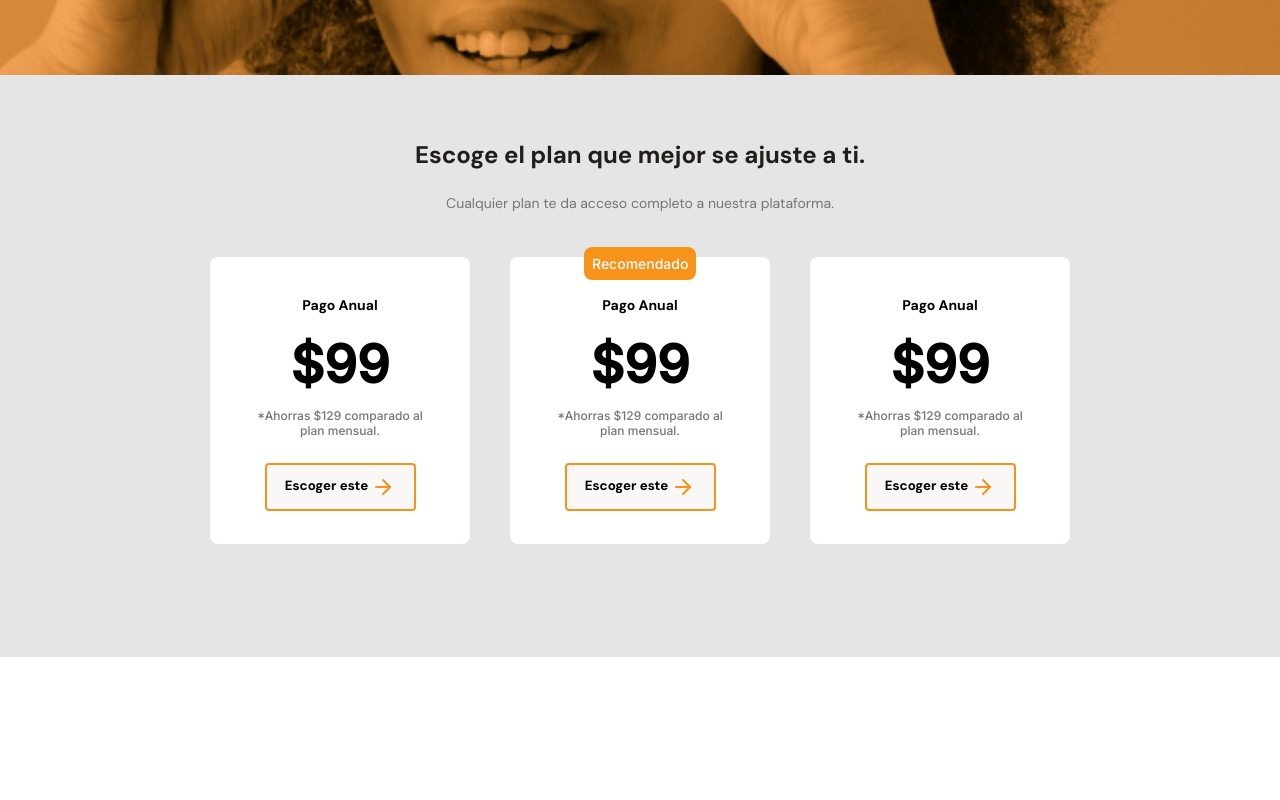
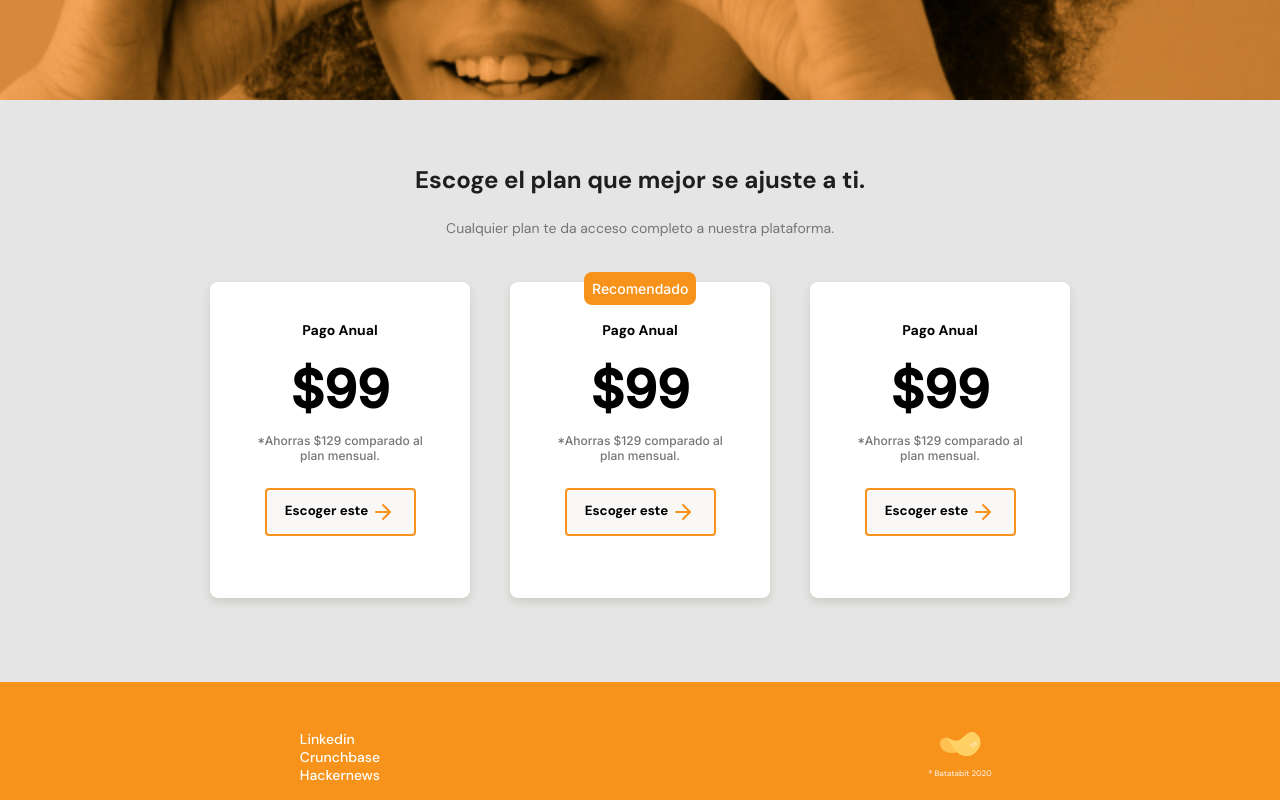
Before and after one commit to JuanHeis/batatabit-mobilfirst, a website: page index.html in a window 1280 px wide. Shown: the part 2000-2800 px from the top of the page. Before the commit the page ends 2657 px from the top, so only its background shows below. Drawn offline with Linux system fonts and the light colour scheme.

Commit message:
detalles

```diff
--- a/css/style.css
+++ b/css/style.css
@@ -40,12 +40,24 @@ html {
 - 4 visuales
 - 5 otros
 */
-
+.batatita-divider{
+    height: 24px;
+    width: 40px;
+    position: absolute;
+    top: -12px;
+    left: calc(50% - 20px);
+    background-image: url("../assets/icons/batata.svg");
+    background-size: cover;
+    background-position: center;
+    background-repeat: no-repeat;
+}
 header {
     position: relative;
     display: flex;
     flex-direction: column;
     justify-content: center;
+
+    padding-bottom: 25px;
     width: 100%;
     min-width: 320px;
     height: 334px;
@@ -84,7 +96,7 @@ header img {
 }
 .header--title-container .header--button {
     position: absolute;
-    top: 270px;
+    bottom: -24px;
     left: calc(50% - 118px);
     display: block;
     margin-top: 35px;
@@ -292,6 +304,7 @@ main {
     display: flex;
     flex-direction: column;
     justify-self: center;
+
     max-width: 400px;
     border-radius: 4px;
     padding: 1.6rem;
@@ -313,7 +326,8 @@ main {
     display: grid;
     grid-gap: 16px;
     grid-template-columns: repeat(1, autofill);
-    grid-template-rows: repeat(4, 158px);
+    grid-template-rows: repeat(4, 200px);
+
 }
 
 .main-benefits-grid--clock-icon {
@@ -420,9 +434,9 @@ main {
 }
 .main--prices-card {
     position: relative;
-    height: 247px;
     padding: 20px 45px;
     border-radius: 8px;
+    box-shadow: 0px 4px 8px rgba(89, 73, 30, 0.16);
     font-size: 1.4rem;
     margin: 0 20px;
     background-color: var(--just-white);
@@ -464,6 +478,49 @@ left: calc(50% - 112px/2);
     background-size: cover;
     vertical-align: middle;
 }
+footer{
+
+    height: 150px;
+    display: flex;
+    flex-direction: row;
+    width: 100%;
+    background-color: var(--bitcoin-orage);
+}
+footer .section-right{
+    width: 50%;
+    display: flex;
+    justify-content: center;
+    align-content: center
+}
+footer .section-right img{
+    width: 64px;
+}
+footer .section-left{
+    width: 50%;
+    display: flex;
+    align-content: center;
+    justify-content: center;
+}
+footer .section-left ul{
+    margin: 0;
+    display: flex;
+    flex-direction: column;
+    align-content: center;
+    justify-content: center;
+}
+.section-left li{
+    display: inline;
+    color: white;
+    list-style: none;
+    text-decoration: none;
+    font-size: 1.4rem;
+    font-weight: 500;
+    font-family: var(--font-sans);
+}
+.section-left a:visited{
+
+    color: white;
+}
 
 /*
 - 1 Posicionamiento
--- a/css/styles-media768.css
+++ b/css/styles-media768.css
@@ -2,4 +2,9 @@
     .main--prices-card{
        width: auto;
     }
+    .main-benefits-grid {
+        grid-template-rows: repeat(2, 158px);
+
+    }
+
 }
--- a/index.html
+++ b/index.html
@@ -83,6 +83,7 @@
                 </section>
             </section>
             <section class="main-benefits-container">
+                <span class="batatita-divider"> </span>
                 <div class="main-benefits-margin">
                     <h2>Creamos un producto sin comparación.</h2>
                     <p>Confiable y diseñado para su uso diario.</p>
@@ -161,7 +162,9 @@
                             </button>
                         </div>
                         <div class="main--prices-card">
-                            <span class="main--prices-card_especial">Recomendado</span>
+                            <span class="main--prices-card_especial"
+                                >Recomendado</span
+                            >
 
                             <h4>Pago Anual</h4>
 
@@ -192,6 +195,18 @@
                 </div>
             </section>
         </main>
-        <footer></footer>
+        <footer>
+            <div class="section-left">
+                <ul>
+                    <li><a href="">Linkedin</a></li>
+                    <li><a href="">Crunchbase</a></li>
+                    <li><a href="">Hackernews</a></li>
+                </ul>
+            </div>
+            <div class="section-right">
+
+                <img  src="./assets/img/logo-footer.svg" alt="" />
+            </div>
+        </footer>
     </body>
 </html>
```
